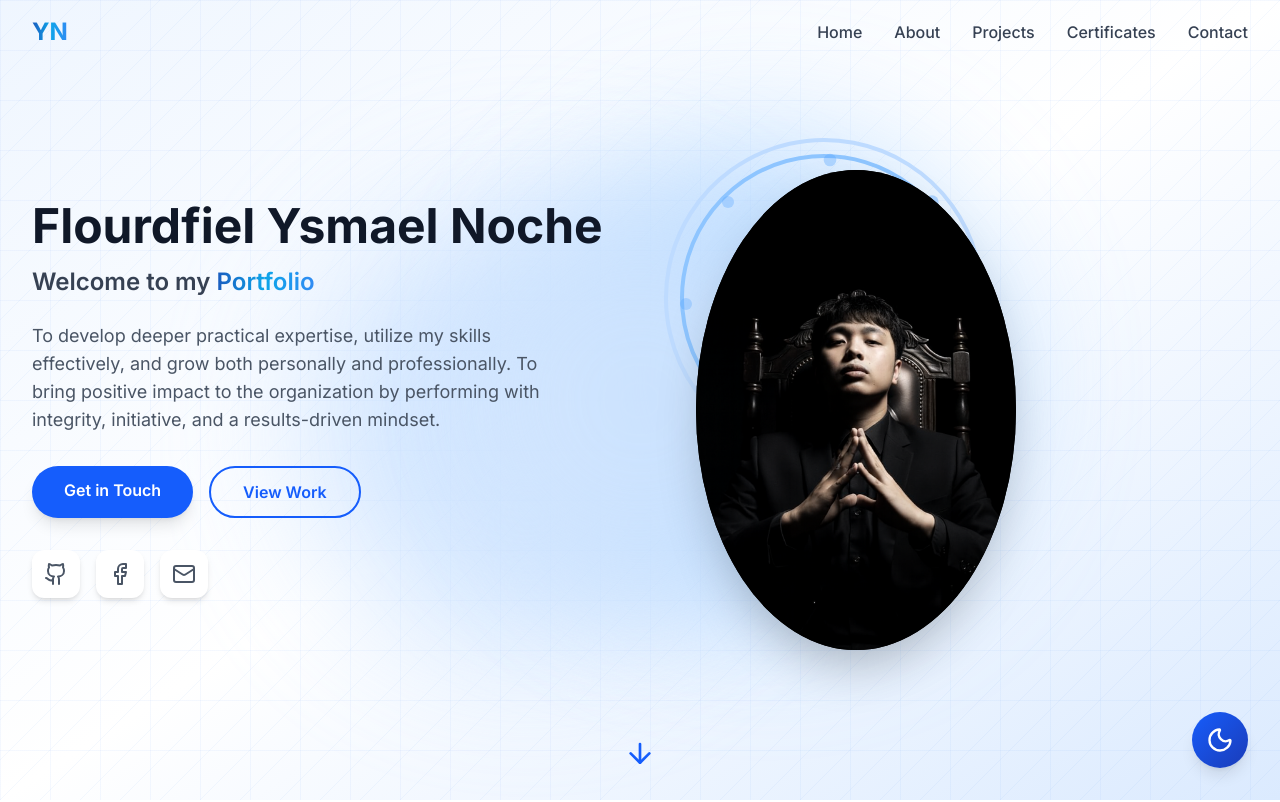
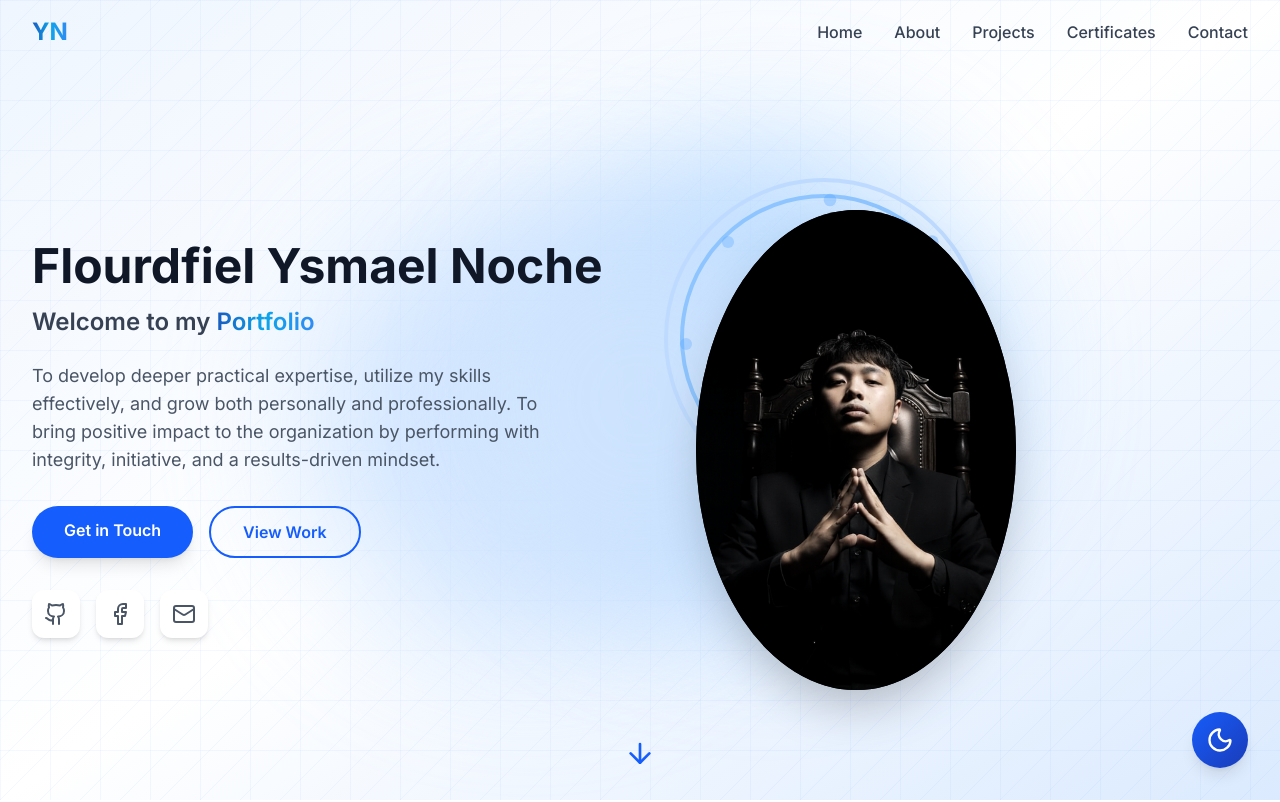
Before and after one commit to ysmaelnoche/My-Portfolio---Ysmael, a Next.js app: page / in a window 1280 px wide. Shown: the top 802 px of the page. Built offline with nearby package versions, Linux system fonts and the light colour scheme.

Commit message:
Add top padding to prevent navigation overlap

```diff
--- a/components/Hero.tsx
+++ b/components/Hero.tsx
@@ -7,7 +7,7 @@ export default function Hero() {
   return (
     <section
       id="home"
-      className="min-h-screen flex items-center justify-center relative overflow-hidden bg-gradient-to-br from-blue-50 via-white to-blue-100 dark:from-gray-900 dark:via-slate-900 dark:to-blue-950 transition-colors duration-500"
+      className="min-h-screen flex items-center justify-center relative overflow-hidden bg-gradient-to-br from-blue-50 via-white to-blue-100 dark:from-gray-900 dark:via-slate-900 dark:to-blue-950 transition-colors duration-500 pt-20"
     >
       {/* Animated background grid */}
       <div className="absolute inset-0 bg-[linear-gradient(rgba(59,130,246,.05)_1px,transparent_1px),linear-gradient(90deg,rgba(59,130,246,.05)_1px,transparent_1px)] bg-[size:50px_50px]"></div>
```
